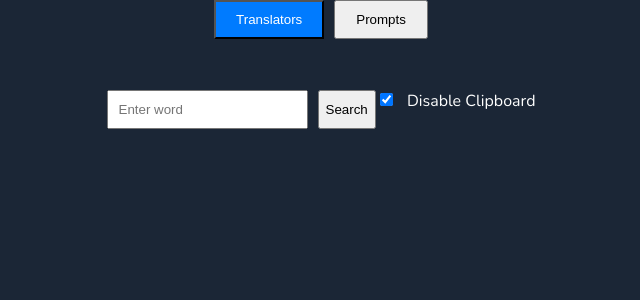
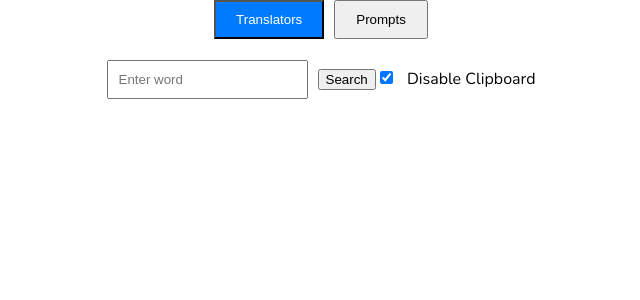
Before and after one commit to hhankj2u/omni-lazy, a Vue app in the folder frontend/: page / in a window 1280 px wide. Shown: the top 300 px of the page, without its empty margins (319-959 px from the left). Built offline with nearby package versions, Linux system fonts and the light colour scheme.

Commit message:
Refactor styles for improved layout and readability; update background color and text color

```diff
--- a/frontend/src/App.vue
+++ b/frontend/src/App.vue
@@ -23,7 +23,7 @@ const activeTab = ref('Translators');
 .tabs {
   display: flex;
   justify-content: center;
-  margin-bottom: 20px;
+  /* margin-bottom: 20px; */
 }
 
 .tabs button {
@@ -38,7 +38,7 @@ const activeTab = ref('Translators');
 }
 
 .tab-content {
-  padding: 20px;
+  /* padding: 20px; */
 }
 
 #logo {
--- a/frontend/src/components/Translators.vue
+++ b/frontend/src/components/Translators.vue
@@ -94,10 +94,10 @@ export default {
 .input-container {
   display: flex;
   /* Use flex to align input and button */
-  margin-bottom: 20px;
-  /* Space between input/button and results */
   justify-content: center;
   /* Center children horizontally */
+  align-items: center;
+  /* Center children vertically */
 }
 
 .input-container input {
--- a/frontend/src/style.css
+++ b/frontend/src/style.css
@@ -1,12 +1,12 @@
 html {
-    background-color: rgba(27, 38, 54, 1);
+    background-color: rgb(255, 255, 255);
     text-align: center;
-    color: white;
+    color: rgb(0, 0, 0);
 }
 
 body {
     margin: 0;
-    color: white;
+    color: rgb(0, 0, 0);
     font-family: "Nunito", -apple-system, BlinkMacSystemFont, "Segoe UI", "Roboto",
     "Oxygen", "Ubuntu", "Cantarell", "Fira Sans", "Droid Sans", "Helvetica Neue",
     sans-serif;
```
